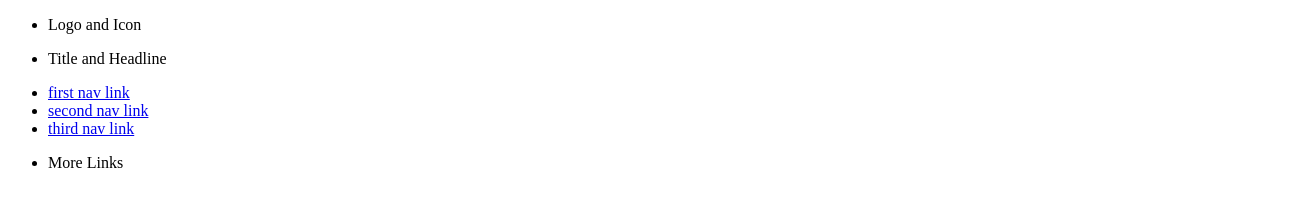
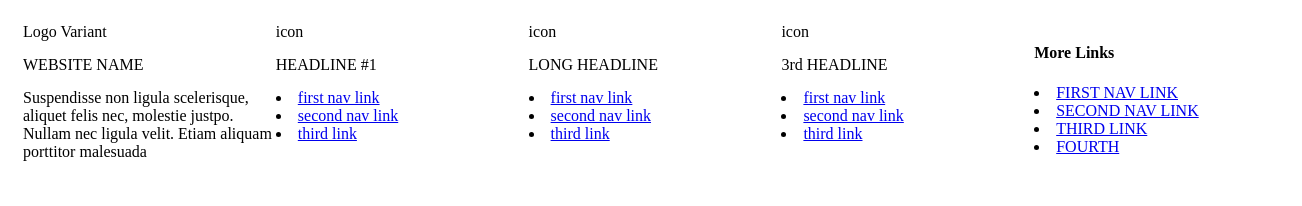
Before and after one commit to druchefavour/HTML_CSS_JS_Code_Challenge, a plain HTML site: page index.html in a window 1280 px wide. Shown: the whole page, 1302 px wide, since content can reach past the window. Drawn offline with Linux system fonts and the light colour scheme.

Commit message:
commit flushed layout

```diff
--- a/assets/css/styles.css
+++ b/assets/css/styles.css
@@ -1,4 +1,32 @@
-.section1 {
-	float:left;
+.mainRow {
+	width: 100%;
+	margin: 0 auto;
 	padding: 15px;
 }
+.subRow {
+	width: 80%;
+	float:left;
+}
+
+.logoBlk {
+	width: 25%;
+	float:left;
+	margin-bottom: 15px;
+}
+
+.titleBlk {
+	width: 25%;
+	float:left;
+	margin-bottom: 15px;
+}
+
+.navBlk {
+	width: 25%;
+	float:left;
+	margin-bottom: 15px;
+}
+
+.moreLks {
+	width: 20%;
+	float:left;
+}
--- a/index.html
+++ b/index.html
@@ -3,33 +3,61 @@
 <head>
   <meta charset="utf-8">
 	<title></title>
+	<!-- Insert css style sheet-->
+	<link rel="stylesheet" type="text/css" href="assets/css/styles.css">
 </head>
 <body>
   <article>
   	<header></header>
   	 <article>
   	 	<section>
-  	 	  <ul>
-  	 	    <li>Logo and Icon</li>
-  	 	  </ul>
+  	 	  <!-- Create the first row (with class name mainRow) containing the first block of four sections (with class name subRow) and one block for more links (with class name moreLks)-->
+  	 	  <div class="mainRow">
+  	 	    <div class = "subRow">
+  	 	      <!-- Create three rows containing logo/Icon, Title/Headlines, Article/ Navlinks-->
+  	 	      <!-- This row contains the logo and the icons-->
+  	 	      <div class="logoRow">
+  	 	      	<div class="logoBlk">Logo Variant</div>
+  	 	        <div class="logoBlk">icon</div>
+  	 	        <div class="logoBlk">icon</div>
+  	 	        <div class="logoBlk">icon</div>
+  	 	      </div>
+  	 	      <!-- This row contains the titles and the headlines-->
+  	 	      <div class="titleRow">
+  	 	      	<div class="titleBlk">WEBSITE NAME</div>
+  	 	      	<div class="titleBlk">HEADLINE #1</div>
+  	 	      	<div class="titleBlk">LONG HEADLINE</div>
+  	 	      	<div class="titleBlk">3rd HEADLINE</div>
+  	 	      </div>
+  	 	      <!-- This row contains the article and navlinks-->
+  	 	      <div class="navRow">
+  	 	        <div class="navBlk">Suspendisse non ligula scelerisque, aliquet felis nec, molestie justpo. Nullam nec ligula velit. Etiam aliquam porttitor malesuada</div>
+  	 	      	  <div class="navBlk">
+  	 	      	   	<li><a href="index.html">first nav link<a></li>
+  	 	      	  	<li><a href="index.html">second nav link<a></li>
+  	 	      	  	<li><a href="index.html">third link<a></li>
+  	 	      	  </div>
+  	 	      	  <div class="navBlk">
+  	 	      	  	<li><a href="index.html">first nav link<a></li>
+  	 	      	  	<li><a href="index.html">second nav link<a></li>
+  	 	      	  	<li><a href="index.html">third link<a></li>
+  	 	      	  </div>
+  	 	      	  <div class="navBlk">
+  	 	      	  	<li><a href="index.html">first nav link<a></li>
+  	 	      	  	<li><a href="index.html">second nav link<a></li>
+  	 	      	  	<li><a href="index.html">third link<a></li>
+  	 	      	  </div>
+  	 	        </div>
+  	 	    </div>
+  	 	    <div class = "moreLks">
+  	 	      <h1>More Links</h1>
+  	 	      <li><a href="index.html">FIRST NAV LINK<a></li>
+  	 	      <li><a href="index.html">SECOND NAV LINK<a></li>
+  	 	      <li><a href="index.html">THIRD LINK<a></li>
+  	 	      <li><a href="index.html">FOURTH<a></li>
+  	 	    </div>
+  	 	  </div>
   	 	</section>
-  	 	<section>
-  	 	  <ul>
-  	 	    <li>Title and Headline</li>
-  	 	  </ul>
-  	 	</section>
-  	 	<section class="section2">
-  	 	  <ul class="Navlinks">
-  	 	    <li><a href="index.html">first nav link<a></li>
-  	 	    <li><a href="index.html">second nav link<a></li>
-  	 	    <li><a href="index.html">third nav link<a></li>
-  	 	  </ul>
-  	 	</section>
-  	 	<aside>
-  	 	  <ul>
-  	 		<li>More Links</li>
-  	 	  </ul>
-  	 	</aside>
   	 </article>
   	 <footer></footer>
   </article>
```
Also changed, not shown: README.md.
